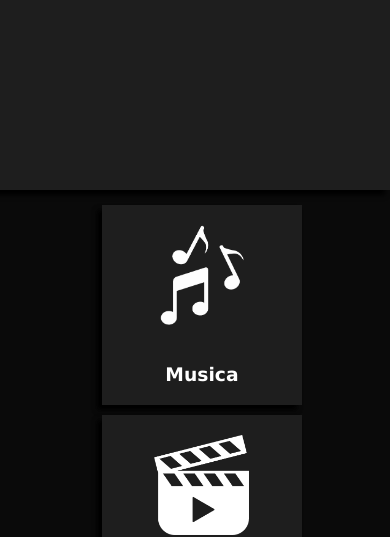
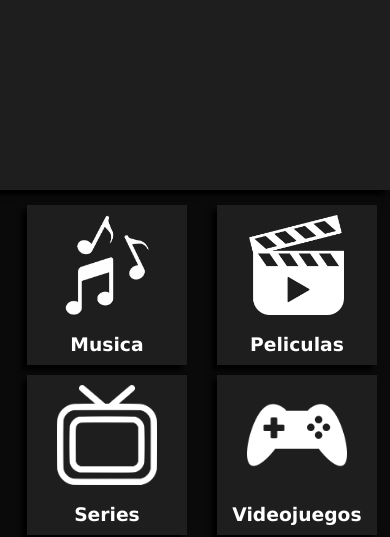
Before and after one commit to agustinalcoba/ProyectoFinal, a plain HTML site: page index.html in a window 390 px wide. Shown: the part 310-847 px from the top of the page. Drawn offline with Linux system fonts and the light colour scheme.

Commit message:
Add files via upload

```diff
--- a/css/index.css
+++ b/css/index.css
@@ -149,6 +149,7 @@ section .recomendations-section article {
 section .recomendations-section article:hover {
     box-shadow: 0px 0px 5px white;
 }
+
 section .recomendations-section article div {
     position: relative;
     height: 85%;
@@ -162,8 +163,9 @@ section .recomendations-section article div {
     object-fit: cover;
     border-radius: 10px;
 }
-.recomendations-section article .play{
-    position:absolute;
+
+.recomendations-section article .play {
+    position: absolute;
     right: 20px;
     bottom: 10px;
 
@@ -183,6 +185,7 @@ section .recomendations-section article div {
 
     }
 }
+
 @media only screen and (max-width: 810px) {
 
     section .recomendations-section article {
@@ -191,6 +194,7 @@ section .recomendations-section article div {
 
     }
 }
+
 @media only screen and (max-width: 600px) {
 
     header {
@@ -209,6 +213,7 @@ section .recomendations-section article div {
         justify-content: center;
         align-items: center;
     }
+
     input {
         display: none;
         z-index: 2;
@@ -223,6 +228,7 @@ section .recomendations-section article div {
         width: 50px;
         height: 50px;
     }
+
     input:checked~aside {
         max-height: 0px;
         width: 0px;
@@ -242,10 +248,10 @@ section .recomendations-section article div {
     }
 
     section aside article {
-             max-width: 200px;
-        min-width: 200px;
-        max-height: 200px;
-        min-height: 200px;
+        max-width: 160px;
+        min-width: 160px;
+        max-height: 160px;
+        min-height: 160px;
         cursor: pointer;
 
         background-color: rgba(30, 30, 30, 1);
@@ -257,10 +263,11 @@ section .recomendations-section article div {
         align-items: center;
         flex-direction: column;
     }
+
     section aside article img {
         filter: invert();
 
-        max-height:100px;
+        max-height: 100px;
         max-width: 100px;
     }
 
```
